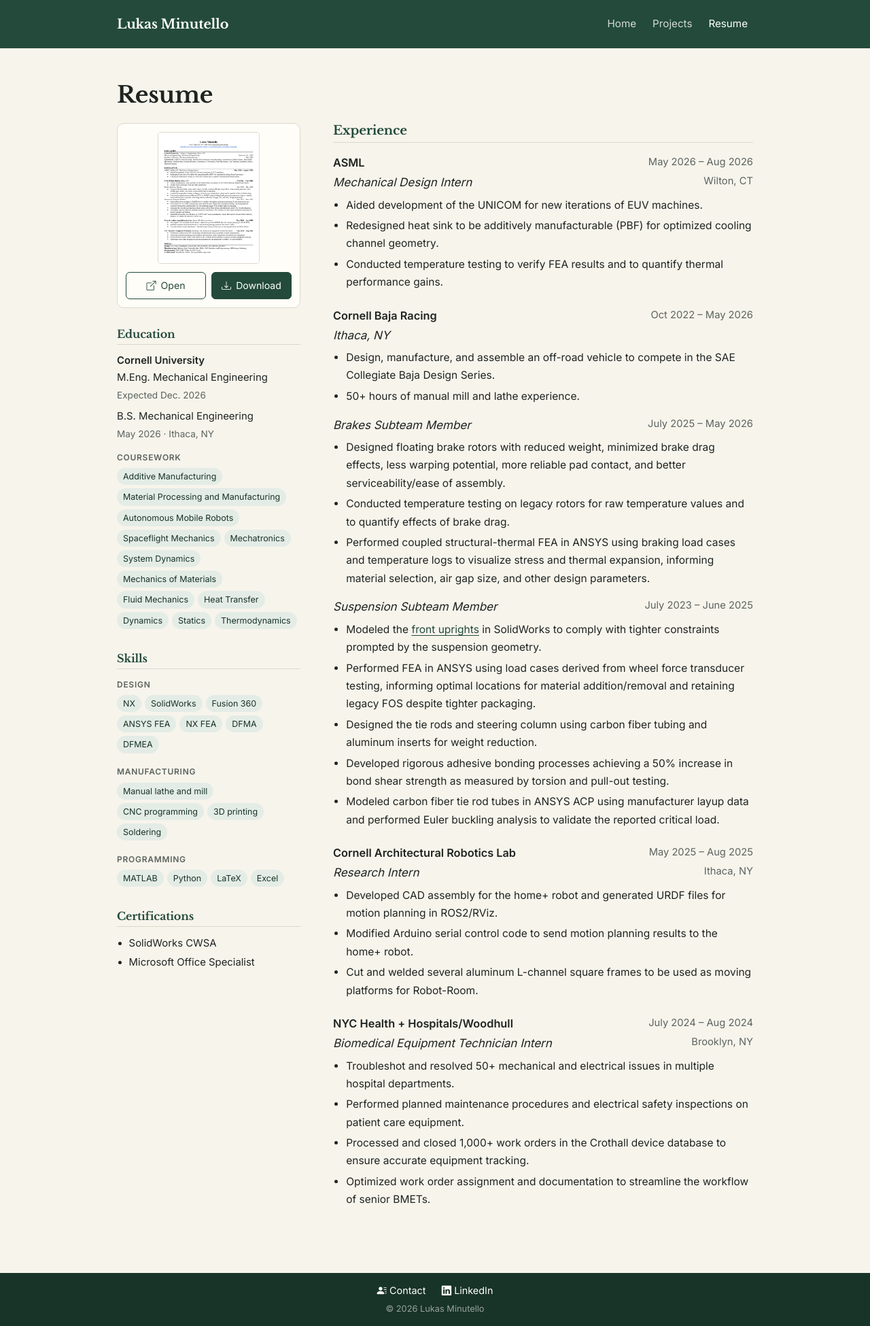
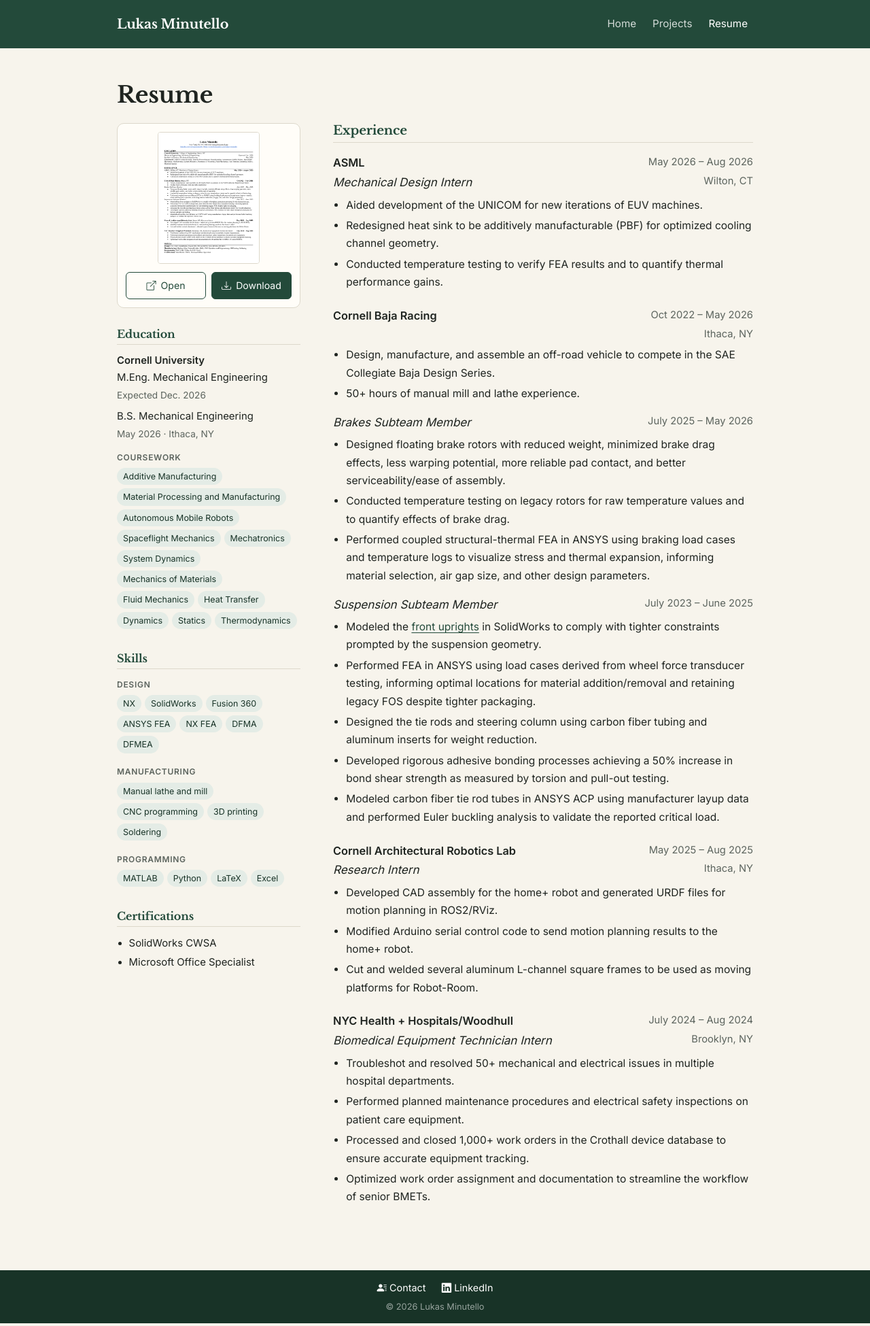
Before and after one commit to lminutello/LukasMinutello, a Jekyll site: the page built from _pages/resume.html, in a window 1280 px wide. Shown: the whole page at 68% size. Built offline with Jekyll 4.4.1, drawn with Linux system fonts in a browser that asks for light colours.

Commit message:
Resume: right-align Baja location to match other entries
Co-Authored-By: Claude Opus 5.5 <noreply@anthropic.com>
Claude-Session: https://claude.ai/code/session_01APgtAAANrpUwGP3NcpSnbC

```diff
--- a/_pages/resume.html
+++ b/_pages/resume.html
@@ -70,7 +70,7 @@ permalink: /resume/
 
     <div class="r-entry">
       <div class="r-head"><strong>Cornell Baja Racing</strong><span>Oct 2022 – May 2026</span></div>
-      <div class="r-sub"><em>Ithaca, NY</em></div>
+      <div class="r-sub"><em></em><span>Ithaca, NY</span></div>
       <ul>
         <li>Design, manufacture, and assemble an off-road vehicle to compete in the SAE Collegiate Baja Design Series.</li>
         <li>50+ hours of manual mill and lathe experience.</li>
```
